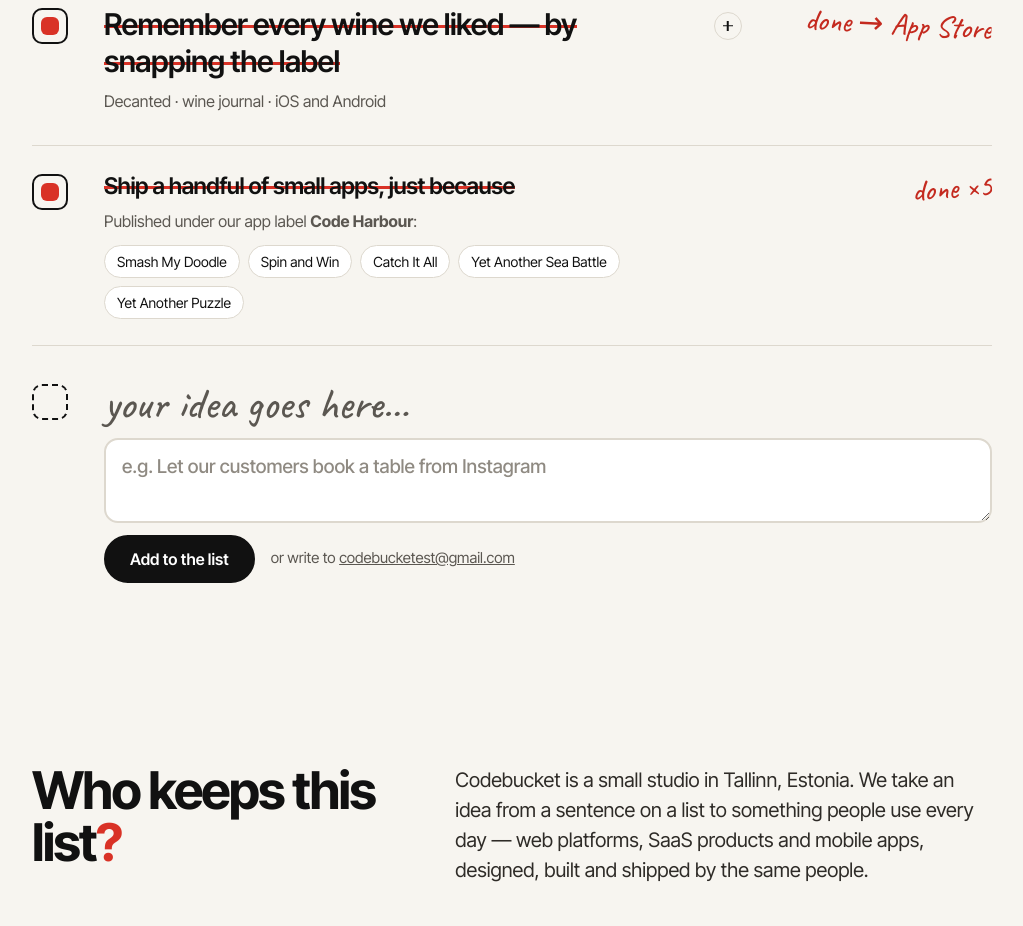
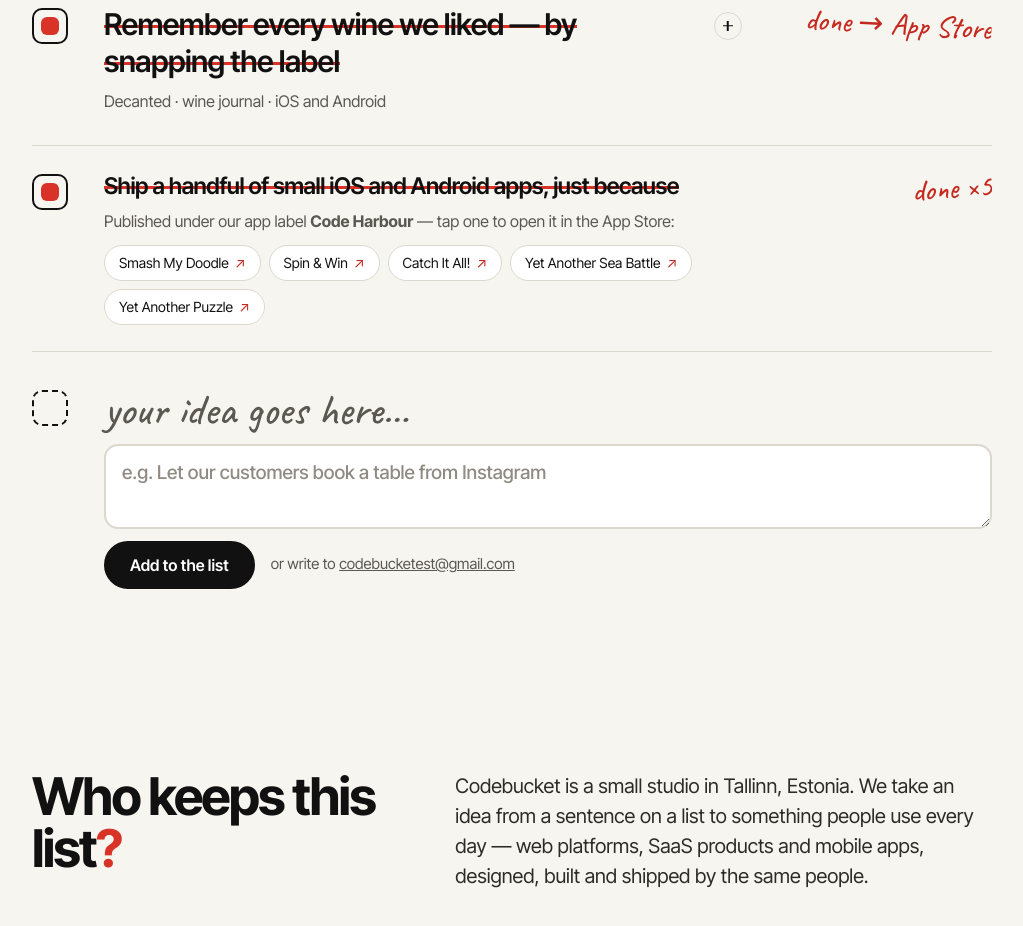
Before and after one commit to JevgeniTIG/codebucket-website, a plain HTML site: page index.html in a window 1280 px wide. Shown: the part 1161-2087 px from the top of the page, without its empty margins (128-1151 px from the left). Drawn offline with Linux system fonts and the light colour scheme.

Commit message:
Link the small apps to the App Store

```diff
--- a/index.html
+++ b/index.html
@@ -142,9 +142,9 @@
         <div class="item-head static">
           <span class="box" aria-hidden="true"><span class="box-dot"></span></span>
           <span class="item-text">
-            <span class="goal small"><span class="strike">Ship a handful of small apps, just because</span></span>
-            <span class="meta">Published under our app label <strong>Code Harbour</strong>:</span>
-            <span class="chips"><span>Smash My Doodle</span><span>Spin and Win</span><span>Catch It All</span><span>Yet Another Sea Battle</span><span>Yet Another Puzzle</span></span>
+            <span class="goal small"><span class="strike">Ship a handful of small iOS and Android apps, just because</span></span>
+            <span class="meta">Published under our app label <strong>Code Harbour</strong> — tap one to open it in the App Store:</span>
+            <span class="chips"><a href="https://apps.apple.com/app/id6763943311" target="_blank" rel="noopener">Smash My Doodle</a><a href="https://apps.apple.com/app/id6771497345" target="_blank" rel="noopener">Spin &amp; Win</a><a href="https://apps.apple.com/app/id6788710927" target="_blank" rel="noopener">Catch It All!</a><a href="https://apps.apple.com/app/id6762600309" target="_blank" rel="noopener">Yet Another Sea Battle</a><a href="https://apps.apple.com/app/id6763130976" target="_blank" rel="noopener">Yet Another Puzzle</a></span>
           </span>
         </div>
         <span class="hand done tilt-l">done ×5</span>
--- a/styles.css
+++ b/styles.css
@@ -200,7 +200,10 @@ a.done:hover { text-decoration: underline; text-decoration-thickness: 2px; }
 /* "more" row */
 .item-more .item-head { padding: 26px 0; }
 .chips { display: flex; flex-wrap: wrap; gap: 8px; margin-top: 4px; }
-.chips span { font-size: 14px; padding: 5px 12px; border-radius: 999px; background: #FFFFFF; border: 1px solid var(--line); }
+.chips a { display: inline-flex; align-items: center; min-height: 36px; font-size: 14px; padding: 6px 14px; border-radius: 999px; background: #FFFFFF; border: 1px solid var(--line); text-decoration: none; transition: border-color .2s, background .2s, color .2s; }
+.chips a::after { content: "↗"; margin-left: 6px; color: var(--red-text); }
+.chips a:hover { border-color: var(--ink); background: var(--ink); color: #FFFFFF; }
+.chips a:hover::after { color: #FFFFFF; }
 .item-more .done { margin-top: 26px; }
 
 /* idea row */
```
